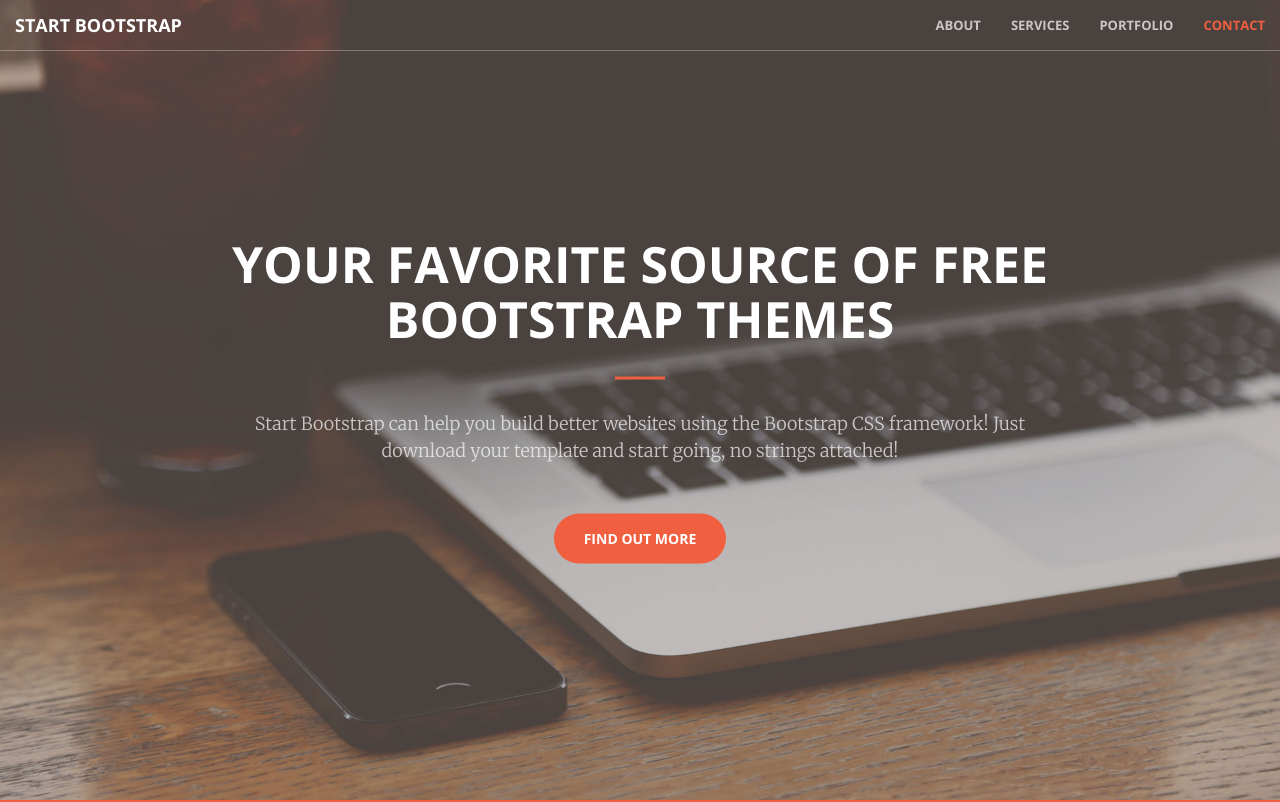
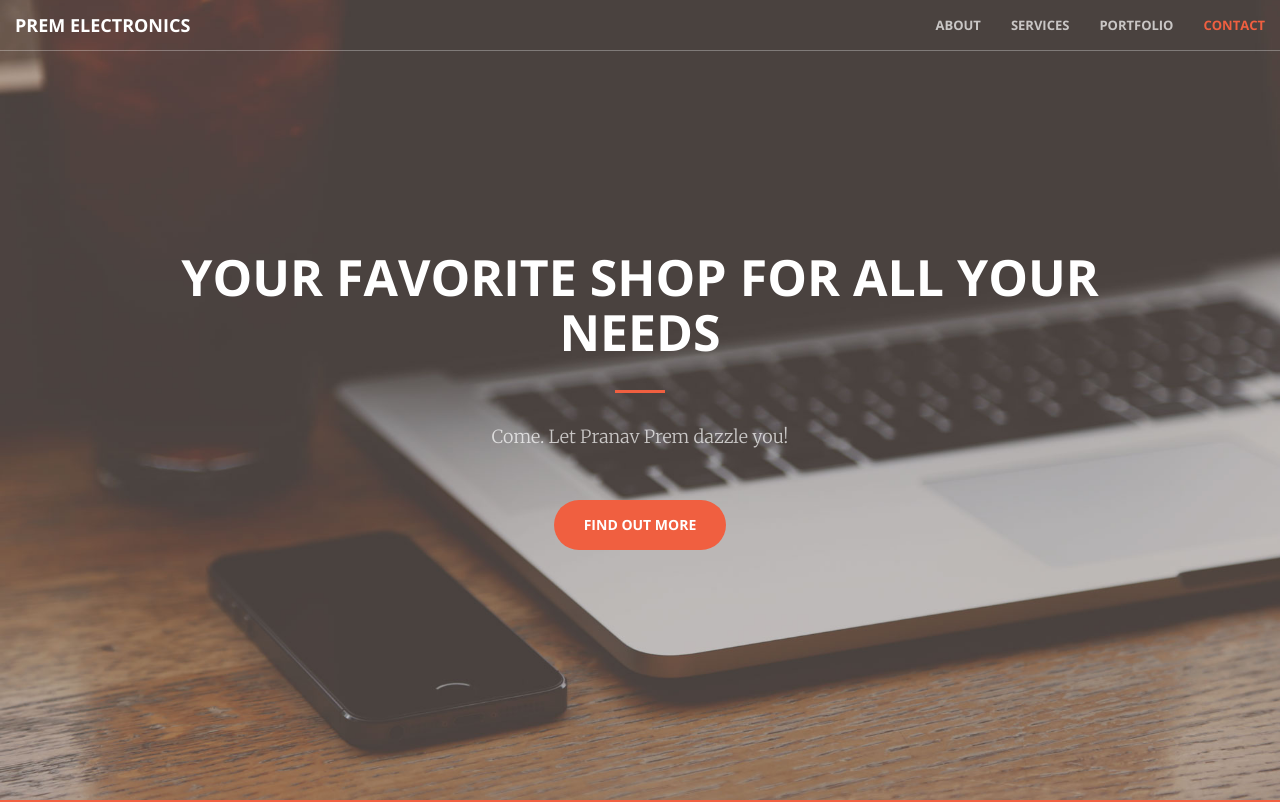
Before and after one commit to prernapriya/prernapriya.github.io, a website: page index.html in a window 1280 px wide. Shown: the top 802 px of the page. Drawn offline with nearby package versions, Linux system fonts and the light colour scheme.

Commit message:
second edit

```diff
--- a/index.html
+++ b/index.html
@@ -9,7 +9,7 @@
     <meta name="description" content="">
     <meta name="author" content="">
 
-    <title>Creative - Start Bootstrap Theme</title>
+    <title>Prem Electronics | Ratu Ranchi</title>
 
     <!-- Bootstrap Core CSS -->
     <link href="vendor/bootstrap/css/bootstrap.min.css" rel="stylesheet">
@@ -43,7 +43,7 @@
                 <button type="button" class="navbar-toggle collapsed" data-toggle="collapse" data-target="#bs-example-navbar-collapse-1">
                     <span class="sr-only">Toggle navigation</span> Menu <i class="fa fa-bars"></i>
                 </button>
-                <a class="navbar-brand page-scroll" href="#page-top">Start Bootstrap</a>
+                <a class="navbar-brand page-scroll" href="#page-top">Prem Electronics</a>
             </div>
 
             <!-- Collect the nav links, forms, and other content for toggling -->
@@ -71,9 +71,9 @@
     <header>
         <div class="header-content">
             <div class="header-content-inner">
-                <h1 id="homeHeading">Your Favorite Source of Free Bootstrap Themes</h1>
+                <h1 id="homeHeading">Your Favorite Shop for all your needs</h1>
                 <hr>
-                <p>Start Bootstrap can help you build better websites using the Bootstrap CSS framework! Just download your template and start going, no strings attached!</p>
+                <p>Come. Let Pranav Prem dazzle you!</p>
                 <a href="#about" class="btn btn-primary btn-xl page-scroll">Find Out More</a>
             </div>
         </div>
```
